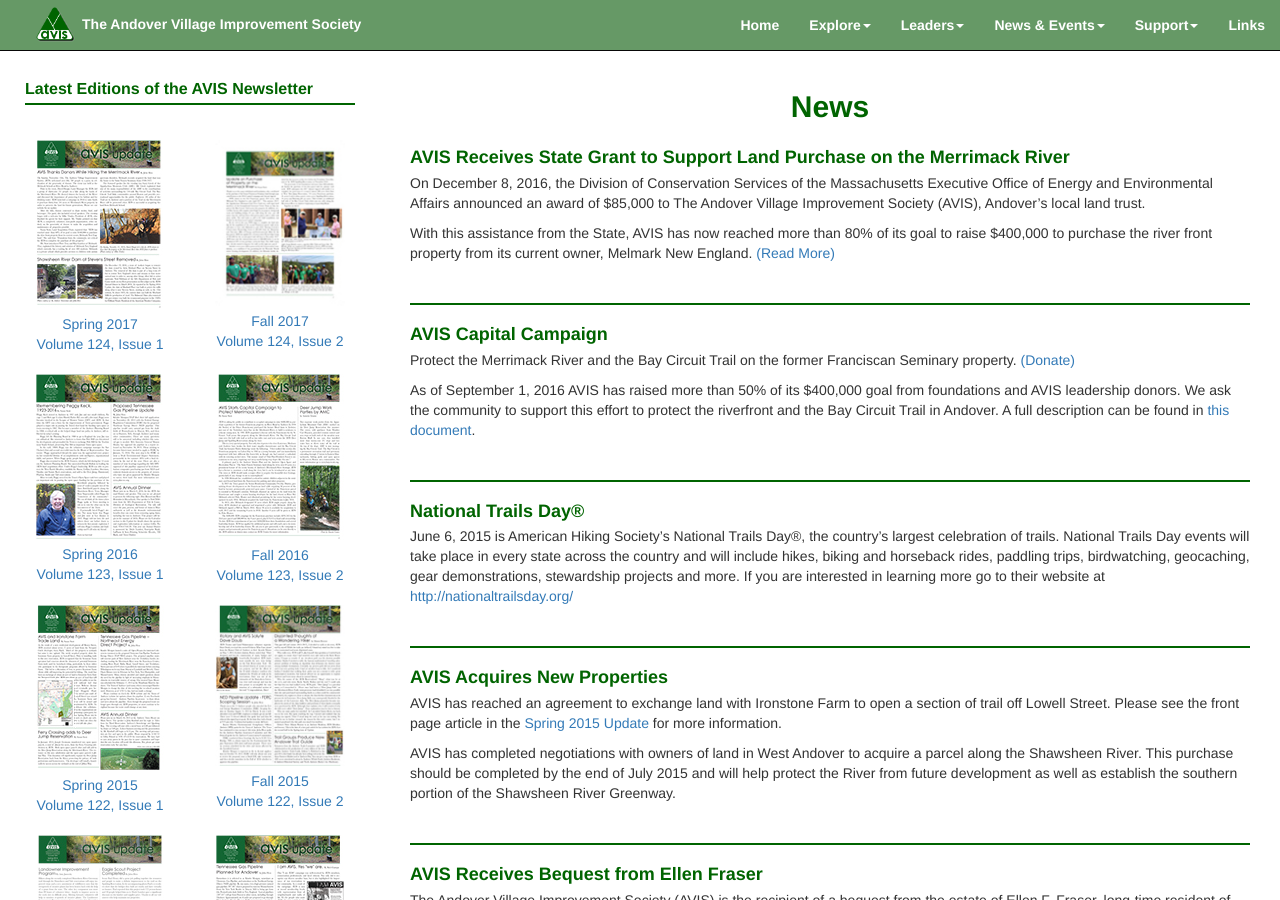
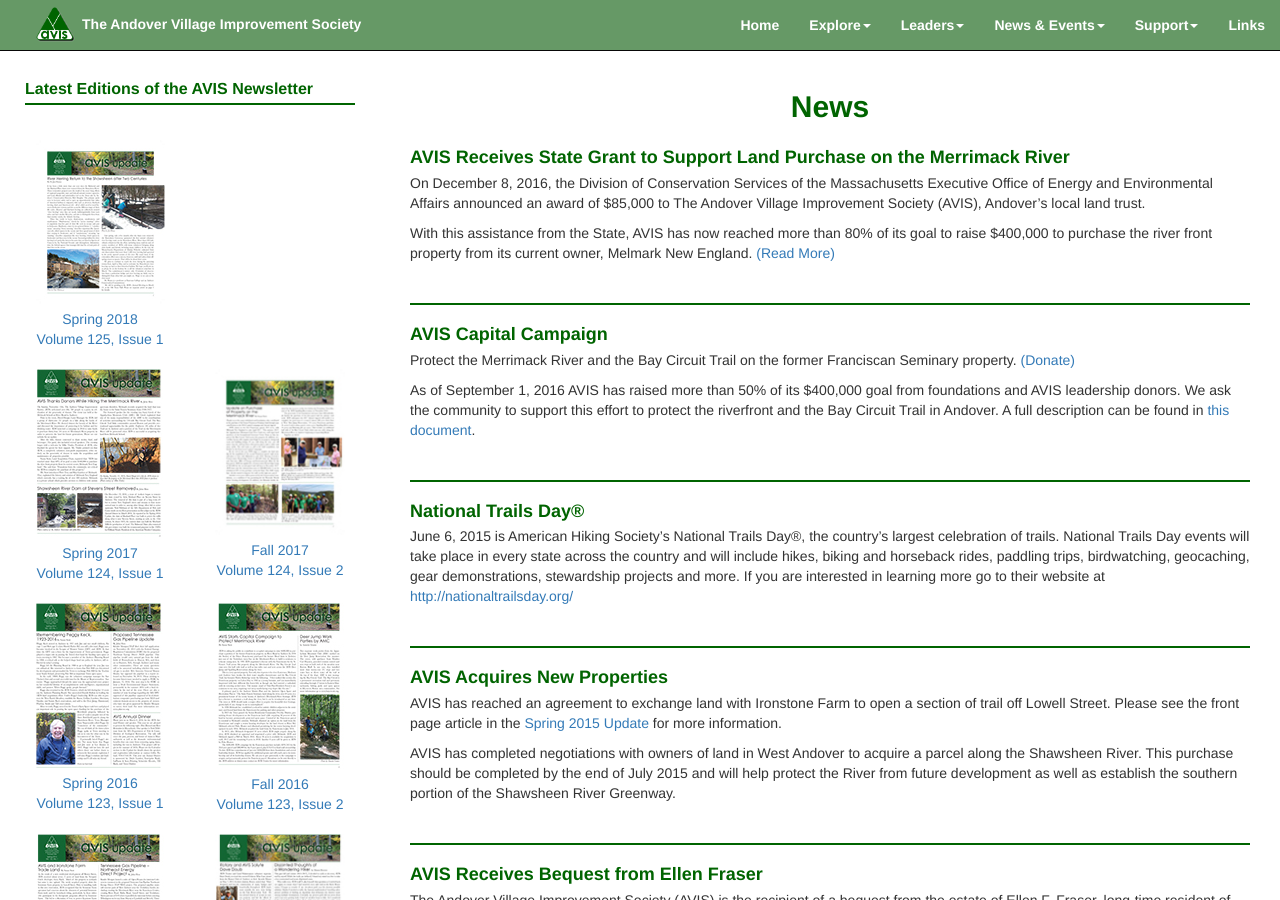
Before and after one commit to avisandover/avis-website, a Jekyll site: the page built from news.html, in a window 1280 px wide and 900 px high. Built offline with Jekyll 4.4.1, drawn with Linux system fonts in a browser that asks for light colours.

Commit message:
Added Spring 2018 Newsletter

```diff
--- a/news.html
+++ b/news.html
@@ -106,6 +106,22 @@
         <hr>
         <div class="row">
           <div class="col-lg-6">
+            <a href="/assets/docs/Spring-2018-Newsletter.pdf" target="_blank">
+              <img src="/assets/img/update-spring2018.jpg">
+              Spring 2018<br>
+              Volume 125, Issue 1
+            </a>
+          </div>
+          <div class="col-lg-6">
+            <a href="">
+              <img src="">
+              <br>
+
+            </a>
+          </div>
+        </div>
+        <div class="row">
+          <div class="col-lg-6">
             <a href="/assets/docs/Spring-2017-Newsletter.pdf" target="_blank">
               <img src="/assets/img/update-spring2017.jpg">
               Spring 2017<br>
```
